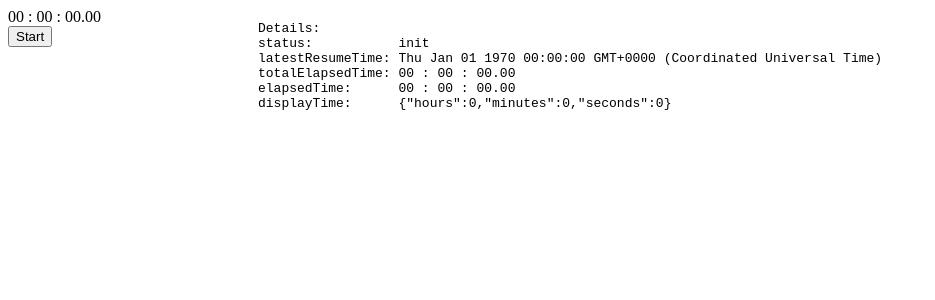
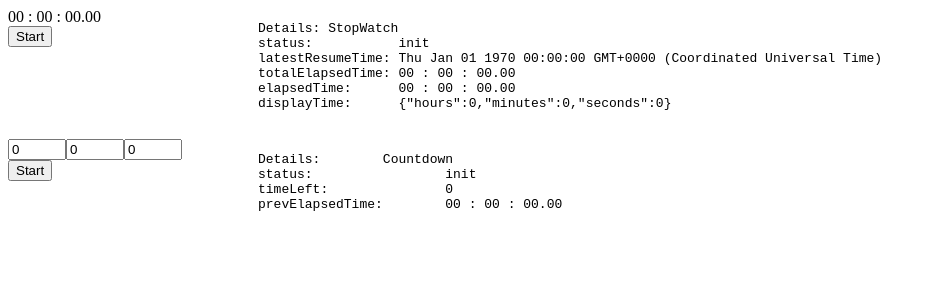
Before and after one commit to aritrakoley/itistime, a React (Vite) app: page / in a window 1280 px wide. Shown: the top 300 px of the page, without its empty margins (0-935 px from the left). Built offline with nearby package versions, Linux system fonts and the light colour scheme.

Commit message:
Add countdown clock

```diff
--- a/src/App.tsx
+++ b/src/App.tsx
@@ -1,7 +1,11 @@
 import StopWatch from "./components/StopWatch"
+import Countdown from "./components/Countdown"
 
 const App = () => {
-  return <StopWatch />
+  return <div style={{ display: 'flex', flexDirection: 'column' }}>
+    <StopWatch />
+    <Countdown />
+  </div>
 }
 
 export default App
--- /dev/null
+++ b/src/components/Countdown.tsx
@@ -0,0 +1,129 @@
+import React, { ChangeEvent, useRef, useState } from 'react'
+import { UPDATE_INTERVAL } from '../constants';
+
+type DisplayTimeType = {
+    hours: number;
+    minutes: number;
+    seconds: number;
+}
+
+type TimerStatusType = "init" | "running" | "paused"
+
+type LapType = { id: number, laptime: DisplayTimeType }
+
+const INIT_DISPLAY_TIME: DisplayTimeType = {
+    hours: 0,
+    minutes: 0,
+    seconds: 0
+}
+
+const displayTime2String = (displayTime: DisplayTimeType) => `${displayTime.hours.toString().padStart(2, '0')} : ${displayTime.minutes.toString().padStart(2, '0')} : ${displayTime.seconds.toFixed(2).padStart(5, '0')}`;
+
+const ms2HMS = (t: number, toString: boolean = false) => {
+    let seconds = t / 1000;
+    const hours = Math.floor(seconds / 3600);
+    const mins = Math.floor((seconds % 3600) / 60);
+    seconds = (seconds % 3600) % 60;
+
+    const res = { hours: hours, minutes: mins, seconds: seconds }
+    return toString ? displayTime2String(res) : res;
+}
+
+const getDurationFromDisplayTime = (dt: DisplayTimeType) => (dt.hours * 3600 + dt.minutes * 60 + dt.seconds) * 1000;
+
+const Countdown = () => {
+
+    const [timerStatus, setTimerStatus] = useState<TimerStatusType>("init");
+    const [displayTime, setDisplayTime] = useState<DisplayTimeType>(INIT_DISPLAY_TIME);
+
+    const timeLeftRef = useRef(0);
+    const intervalId = useRef(0);
+    const latestStartTimeRef = useRef(0);
+    const prevElapsedTimeRef = useRef(0);
+
+    const updateTimer = () => {
+        const elapsedTime = Date.now() - latestStartTimeRef.current;
+        const timeLeft = timeLeftRef.current - (prevElapsedTimeRef.current + elapsedTime);
+        setDisplayTime(ms2HMS(timeLeft) as DisplayTimeType);
+        if (timeLeft <= UPDATE_INTERVAL) stopCountdown();
+    }
+
+    const stopCountdown = () => {
+        clearInterval(intervalId.current);
+        setDisplayTime(INIT_DISPLAY_TIME);
+        setTimerStatus("init");
+    }
+
+    const startCountdown = () => {
+        timeLeftRef.current = getDurationFromDisplayTime(displayTime);
+        latestStartTimeRef.current = Date.now();
+        intervalId.current = setInterval(updateTimer, UPDATE_INTERVAL)
+        setTimerStatus("running");
+    }
+
+    const pauseTimer = () => {
+        clearInterval(intervalId.current);
+
+        const elapsedTime = Date.now() - latestStartTimeRef.current;
+        prevElapsedTimeRef.current += elapsedTime;
+        setTimerStatus("paused");
+    }
+
+    const resumeTimer = () => {
+        latestStartTimeRef.current = Date.now();
+        intervalId.current = setInterval(updateTimer, UPDATE_INTERVAL);
+        setTimerStatus("running");
+    }
+
+    const resetTimer = () => {
+        clearInterval(intervalId.current);
+
+        timeLeftRef.current = 0;
+        latestStartTimeRef.current = 0;
+        prevElapsedTimeRef.current = 0;
+
+        setDisplayTime(INIT_DISPLAY_TIME);
+        setTimerStatus("init");;
+    }
+
+    const handleChange = (e: ChangeEvent<HTMLInputElement>) => {
+        const val = parseInt(e.target.value);
+        setDisplayTime({
+            ...displayTime,
+            [e.target.id]: val >= 0 ? val : 0
+        })
+    }
+
+    // console.log(displayTime)
+    return (
+        <div style={{ display: 'flex' }}>
+            <div style={{ display: 'flex', flexDirection: 'column', minWidth: '250px' }}>
+                {timerStatus === "init" &&
+                    <div style={{ display: 'flex' }}>
+                        <input style={{ maxWidth: 50 }} id="hours" type="number" onChange={handleChange} value={displayTime.hours} />
+                        <input style={{ maxWidth: 50 }} id="minutes" type="number" onChange={handleChange} value={displayTime.minutes} />
+                        <input style={{ maxWidth: 50 }} id="seconds" type="number" onChange={handleChange} value={displayTime.seconds} />
+                    </div>
+                }
+                {["running", "paused"].includes(timerStatus) && <div>{displayTime2String(displayTime)}</div>}
+
+                <div style={{ display: 'flex', gap: 5 }}>
+                    {timerStatus === "init" && <button onClick={startCountdown}>Start</button>}
+                    {timerStatus === "paused" && <button onClick={resumeTimer}>Resume</button>}
+                    {timerStatus === "running" && <button onClick={pauseTimer}>Pause</button>}
+                    {timerStatus !== "init" && <button onClick={resetTimer}>Reset</button>}
+                </div>
+
+            </div>
+            <div>
+                <pre>
+                    {`Details:\tCountdown\nstatus:\t\t\t${timerStatus}\ntimeLeft:\t\t${timeLeftRef.current}\nprevElapsedTime:\t${ms2HMS(prevElapsedTimeRef.current, true)}
+                    `}
+                </pre>
+            </div>
+        </div>
+
+    )
+}
+
+export default Countdown;
--- a/src/components/StopWatch.tsx
+++ b/src/components/StopWatch.tsx
@@ -117,7 +117,7 @@ const StopWatch = () => {
             </div>
             <div>
                 <pre>
-                    {`Details:\nstatus:           ${timerStatus}\nlatestResumeTime: ${new Date(latestStartTimeRef.current)}\ntotalElapsedTime: ${ms2HMS(totalElapsedTimeRef.current, true)}\nelapsedTime:      ${ms2HMS(elapsedTimeRef.current, true)}\ndisplayTime:      ${JSON.stringify(displayTime)}
+                    {`Details: StopWatch\nstatus:           ${timerStatus}\nlatestResumeTime: ${new Date(latestStartTimeRef.current)}\ntotalElapsedTime: ${ms2HMS(totalElapsedTimeRef.current, true)}\nelapsedTime:      ${ms2HMS(elapsedTimeRef.current, true)}\ndisplayTime:      ${JSON.stringify(displayTime)}
                     `}
                 </pre>
             </div>
```
